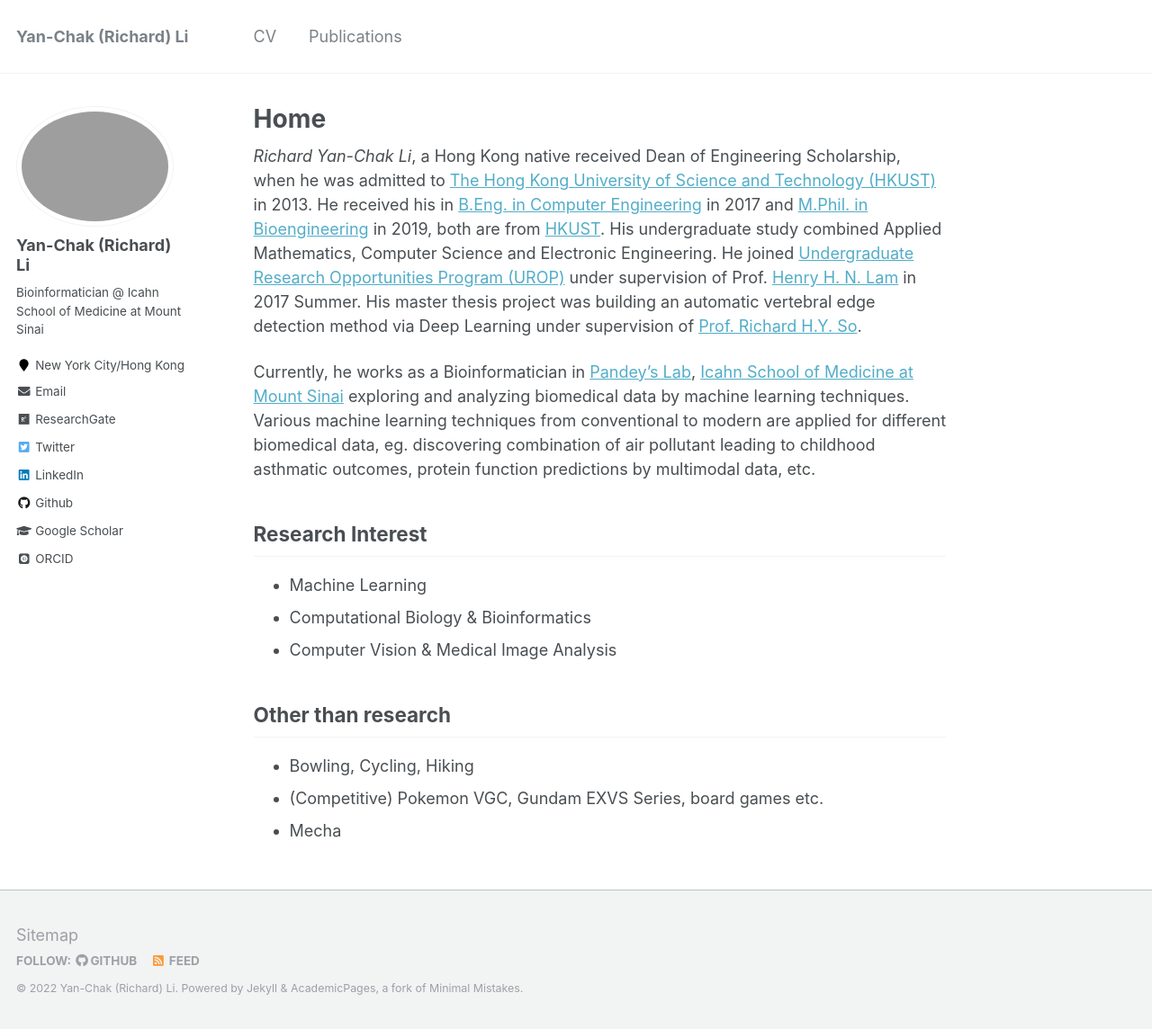
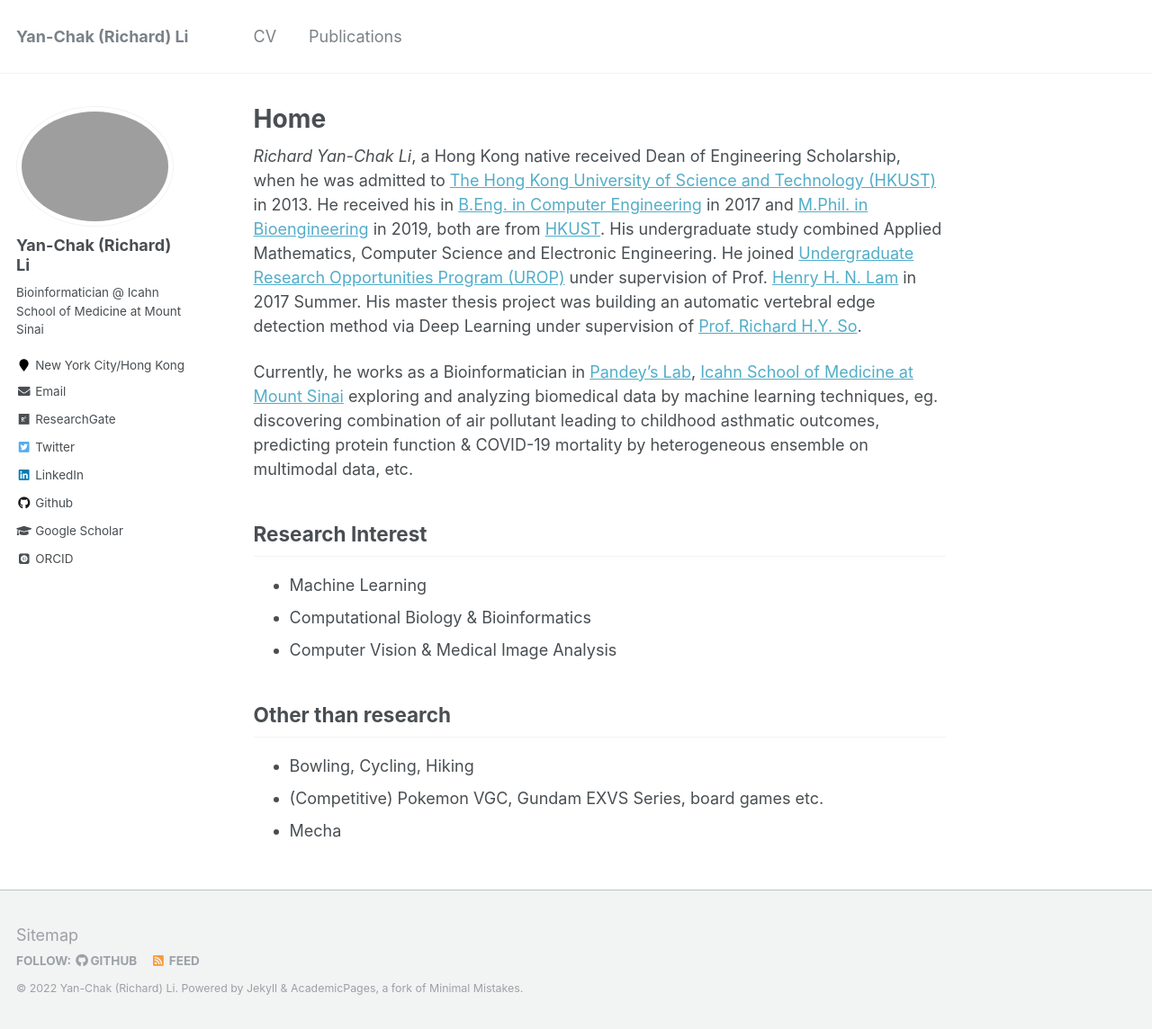
Before and after one commit to huhrichard/huhrichard.github.io, a Jekyll site: the page built from _pages/about.md, in a window 1280 px wide and 1144 px high. Shown: the whole window at 90% size. Built offline with Jekyll 4.4.1, drawn with Linux system fonts in a browser that asks for light colours; some web fonts are replaced.

Commit message:
no message

```diff
--- a/_pages/about.md
+++ b/_pages/about.md
@@ -13,7 +13,7 @@ redirect_from:
 He received his in [B.Eng. in Computer Engineering](http://cpeg.ust.hk/cgi-bin/eng/index.php) in 2017 and [M.Phil. in Bioengineering](https://bien.ust.hk/) in 2019, both are from [HKUST](https://www.ust.hk/).
 His undergraduate study combined Applied Mathematics, Computer Science and Electronic Engineering. He joined [Undergraduate Research Opportunities Program (UROP)](https://urop.ust.hk/) under supervision of Prof. [Henry H. N. Lam](http://kehlam.people.ust.hk/index.html) in 2017 Summer. His master thesis project was building an automatic vertebral edge detection method via Deep Learning under supervision of [Prof. Richard H.Y. So](https://www.ielm.ust.hk/dfaculty/so/).
 
-Currently, he works as a Bioinformatician in [Pandey's Lab](https://gpandeylab.org/), [Icahn School of Medicine at Mount Sinai](https://icahn.mssm.edu/) exploring and analyzing biomedical data by machine learning techniques. Various machine learning techniques from conventional to modern are applied for different biomedical data, eg. discovering combination of air pollutant leading to childhood asthmatic outcomes, protein function predictions by multimodal data, etc.
+Currently, he works as a Bioinformatician in [Pandey's Lab](https://gpandeylab.org/), [Icahn School of Medicine at Mount Sinai](https://icahn.mssm.edu/) exploring and analyzing biomedical data by machine learning techniques, eg. discovering combination of air pollutant leading to childhood asthmatic outcomes, predicting protein function & COVID-19 mortality by heterogeneous ensemble on multimodal data, etc.
 
 Research Interest
 ------
```
Also changed, not shown: _pages/cv.md (+1 -1 lines).
